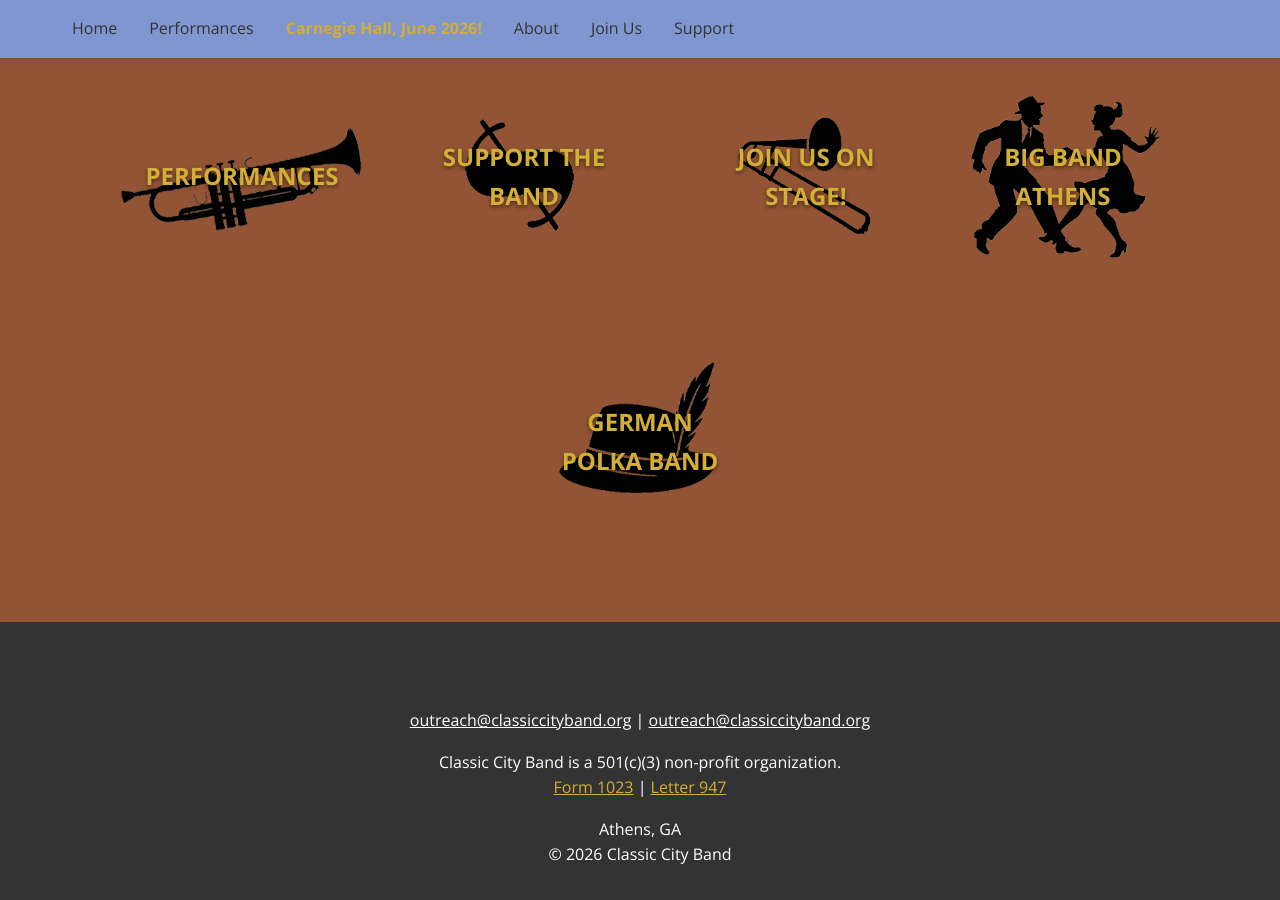
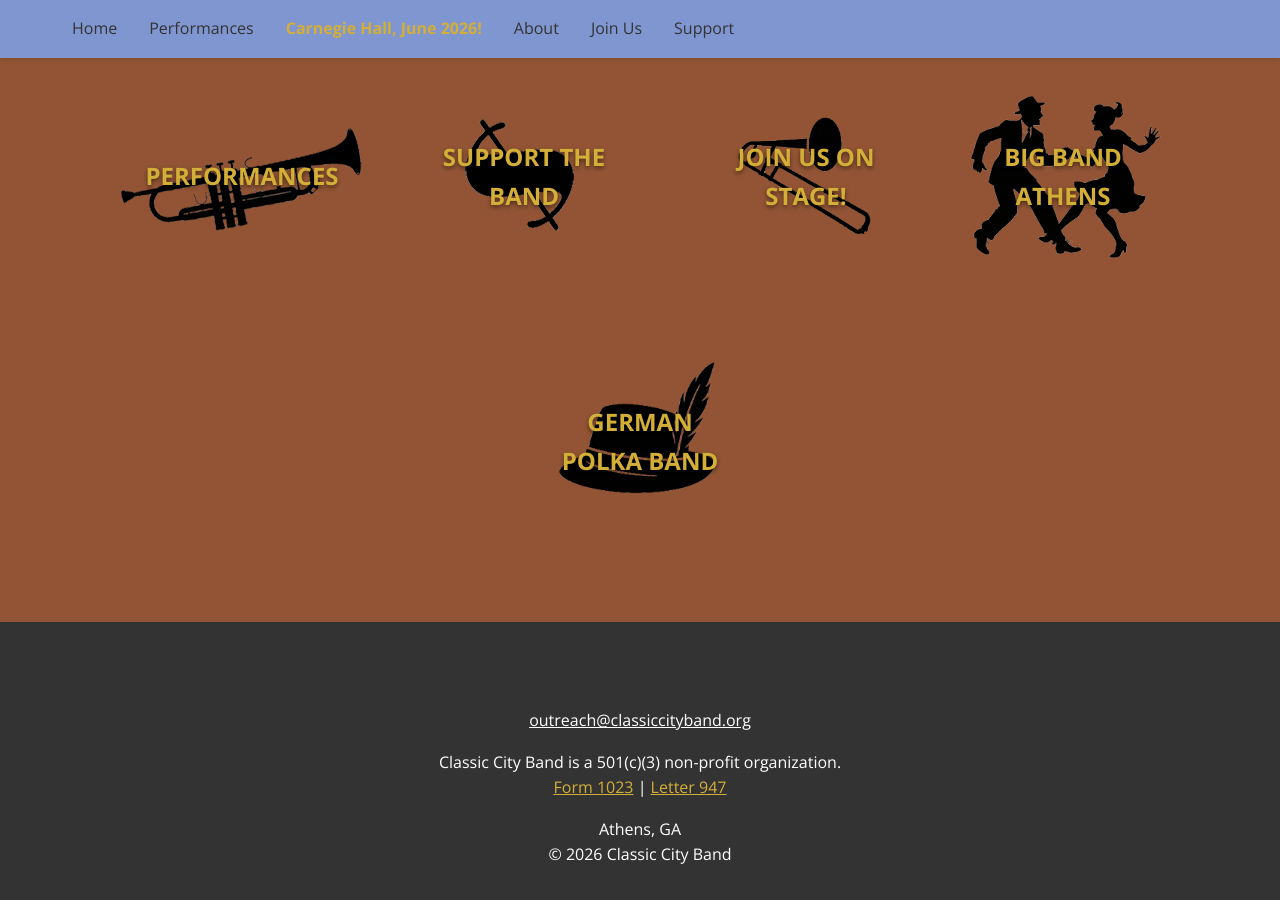
Before and after one commit to webmasterCCB/CCBwebsite, a Jekyll site: the page built from index.html, in a window 1280 px wide and 900 px high, scrolled down 562 px. Built offline with Jekyll 4.4.1, drawn with Linux system fonts in a browser that asks for light colours.

Commit message:
Update footer.html

```diff
--- a/_includes/footer.html
+++ b/_includes/footer.html
@@ -8,8 +8,7 @@
   </div>
 
   <p>
-    <a href="mailto:{{ site.email }}" style="color: var(--white); text-decoration: underline;">{{ site.email }}</a> |
-    <a href="mailto:outreach@classiccityband.org" style="color: var(--white); text-decoration: underline;">outreach@classiccityband.org</a>
+    <a href="mailto:{{ site.email }}" style="color: var(--white); text-decoration: underline;">{{ site.email }}</a>
   </p>
 
   <p style="margin-top: 1rem;">
```
